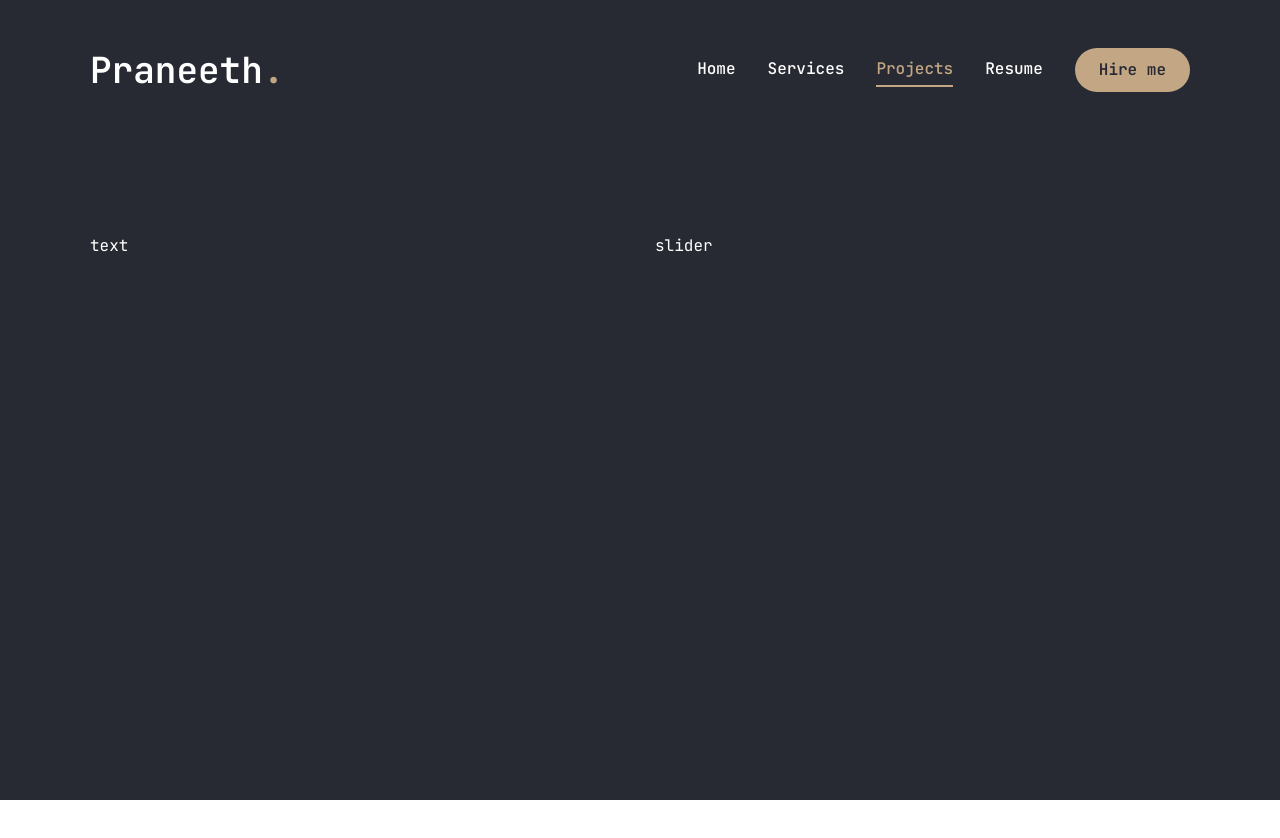
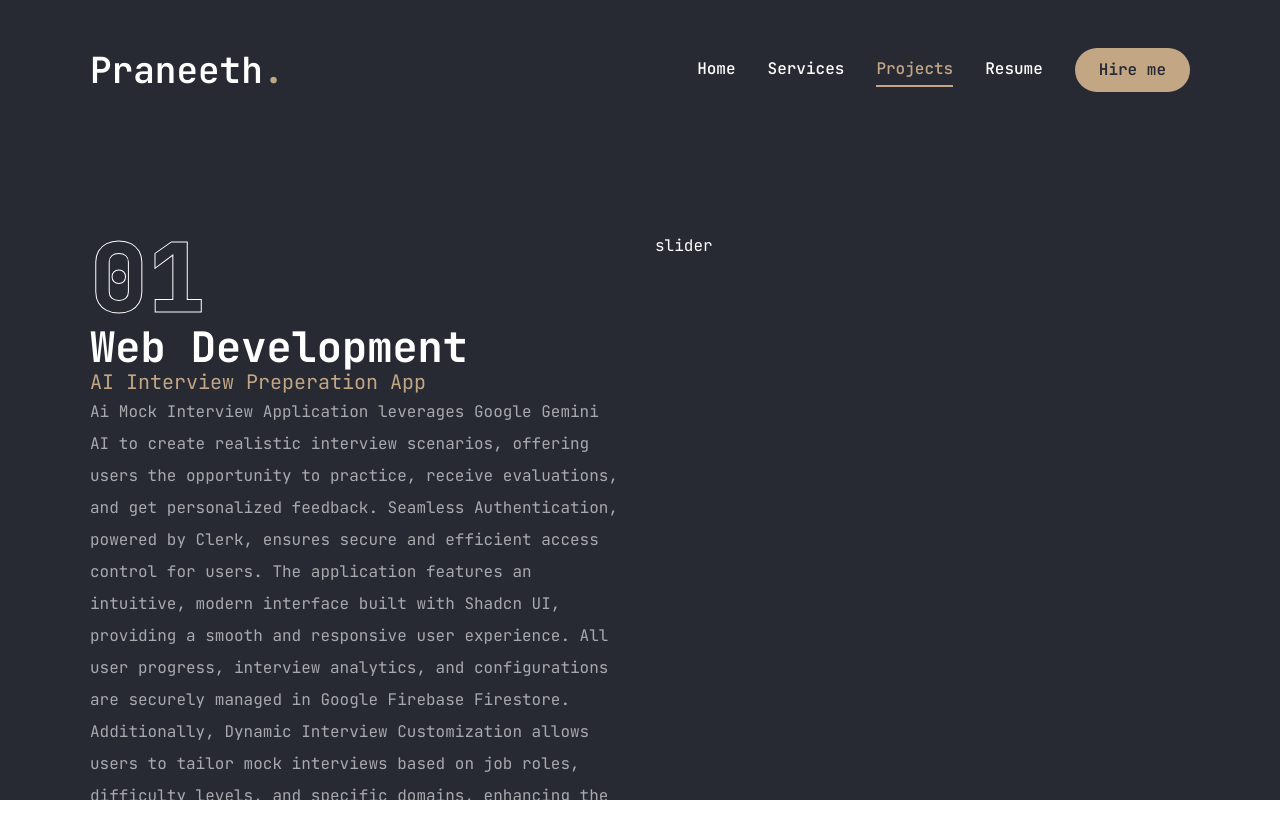
Before and after one commit to PraneethBunny123/Portfolio, a Next.js app: page /projects in a window 1280 px wide. Shown: the top 838 px of the page. Before the commit the page ends 800 px from the top, so only its background shows below. Built offline with nearby package versions, Linux system fonts and the light colour scheme.

Commit message:
added the project content by using useState

```diff
--- a/app/projects/page.jsx
+++ b/app/projects/page.jsx
@@ -13,7 +13,7 @@ const projects = [
     {
         num: "01",
         category: "web development",
-        title: "AI mock interview application",
+        title: "AI interview preperation app",
         description:
             "Ai Mock Interview Application leverages Google Gemini AI to create realistic interview scenarios, offering users the opportunity to practice, receive evaluations, and get personalized feedback. Seamless Authentication, powered by Clerk, ensures secure and efficient access control for users. The application features an intuitive, modern interface built with Shadcn UI, providing a smooth and responsive user experience. All user progress, interview analytics, and configurations are securely managed in Google Firebase Firestore. Additionally, Dynamic Interview Customization allows users to tailor mock interviews based on job roles, difficulty levels, and specific domains, enhancing the preparation experience.",
         stack: [
@@ -94,6 +94,8 @@ const projects = [
 
 
 export default function Contact() {
+    const [project, setProject] = useState(projects[0])
+
     return (
         <motion.section
             initial={{ opacity: 0 }}
@@ -105,8 +107,22 @@ export default function Contact() {
         >
             <div className="container mx-auto">
                 <div className="flex flex-col xl:flex-row xl:gap-[30px]">
-                    <div className="w-full xl:w-[50%] flex flex-col xl:justify-between order-2 xl:order-none xl:h-[460px] gap-[30px]">
-                        text
+                    <div className="w-full xl:w-[50%] flex flex-col xl:justify-between order-2 xl:order-none xl:h-[460px]">
+                        <div>
+                            {/* project num */}
+                            <div className="text-8xl font-extrabold leading-none text-outline text-transparent">
+                                {project.num}
+                            </div>
+
+                            {/* category */}
+                            <h2 className="font-bold text-white group-hover:text-accent capitalize transition-all duration-200 leading-none text-[42px]">
+                                {project.category}
+                            </h2>
+                            <h3 className="text-accent text-xl capitalize">{project.title}</h3>
+
+                            {/* description */}
+                            <p className="text-white/60">{project.description}</p>
+                        </div>
                     </div>
                     <div className="w-full xl:w-[50%]">slider</div>
                 </div>
```
